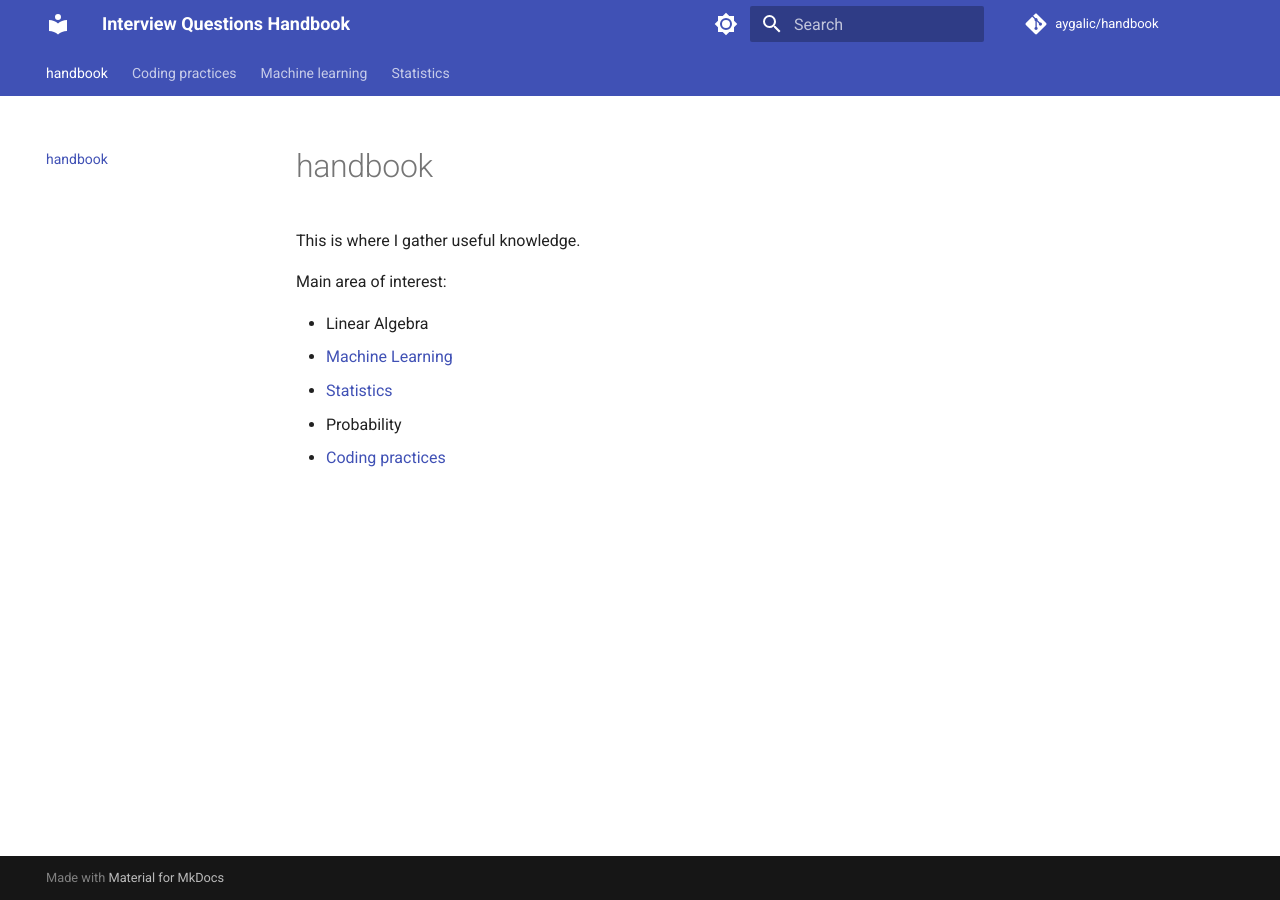
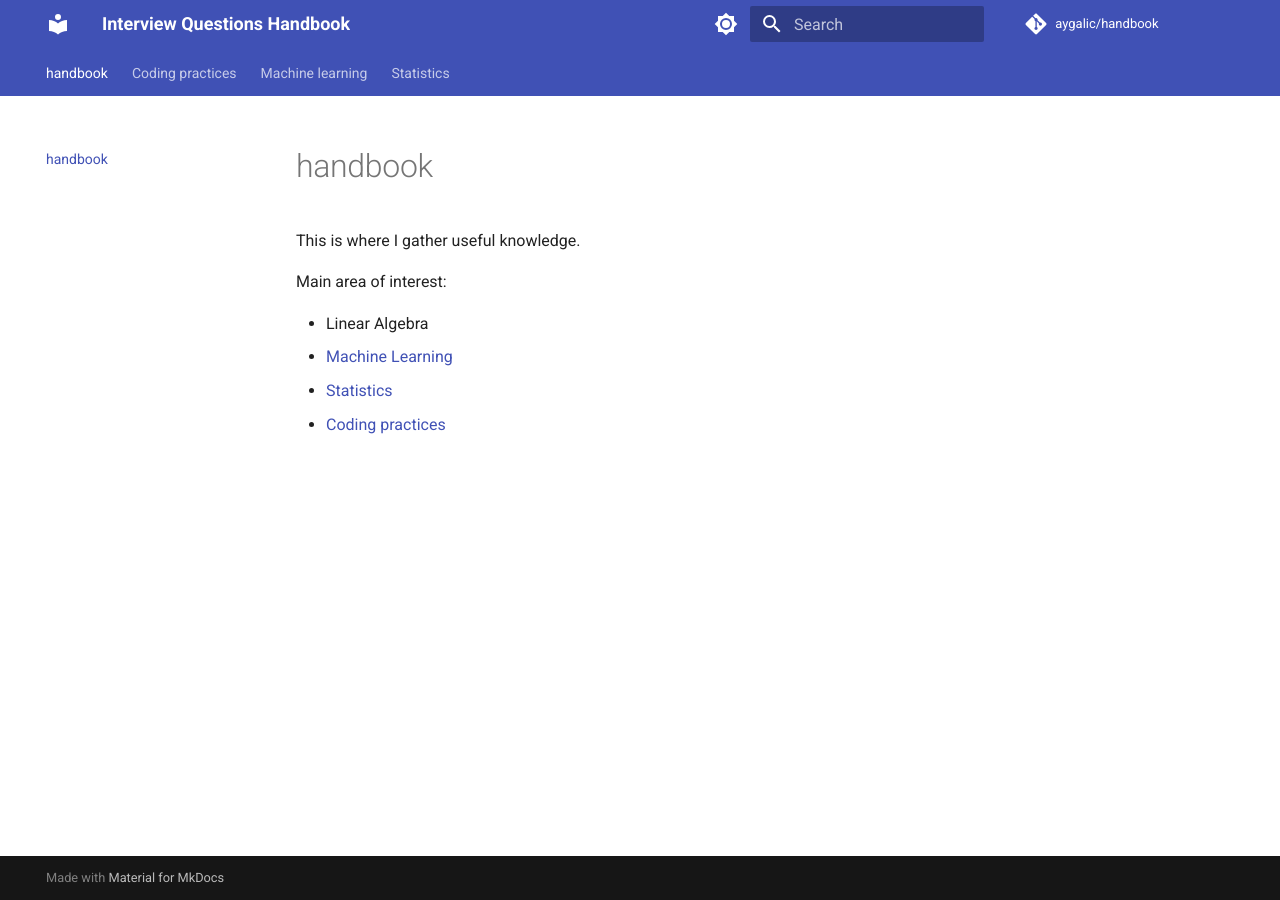
Before and after one commit to aygalic/handbook, an MkDocs documentation site: the page built from docs/index.md, in a window 1280 px wide. Built offline with MkDocs 1.6.1 and Material for MkDocs 9.7.7, drawn with Linux system fonts in a browser that asks for light colours; comment, search, counter and statistics services are not loaded.

Commit message:
fix: main index

```diff
--- a/docs/index.md
+++ b/docs/index.md
@@ -7,5 +7,4 @@ Main area of interest:
 - Linear Algebra
 - [Machine Learning](./machine_learning/index.md)
 - [Statistics](./statistics/index.md)
-- Probability
 - [Coding practices](./coding_practices/)
```
